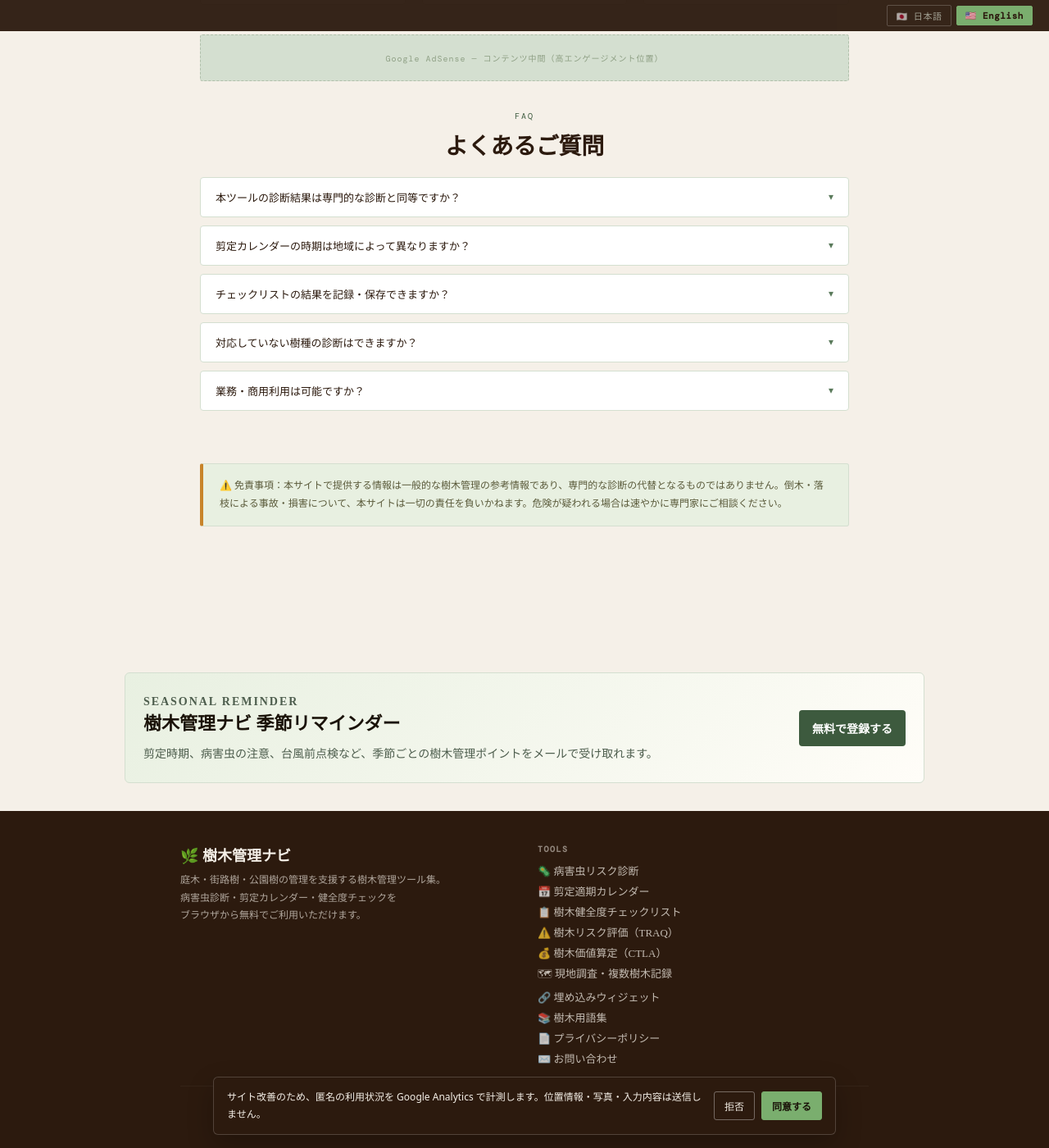
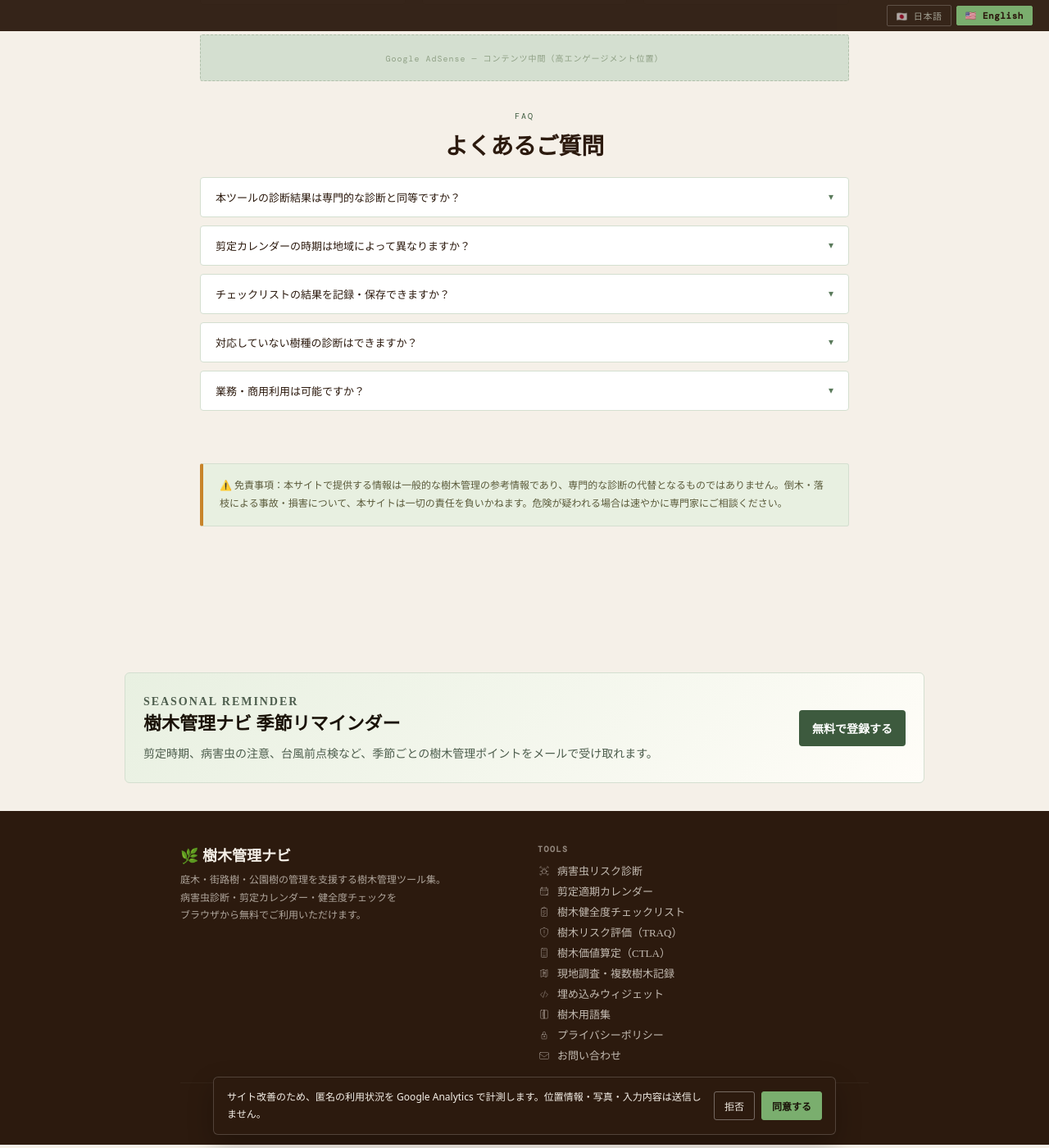
Before and after one commit to raitopapa/raitopapa.github.io, a Jekyll site: the page index.html, which Jekyll copies as it is, in a window 1280 px wide and 1400 px high, scrolled down 2748 px. Shown: the whole window at 82% size. Built offline with Jekyll 4.4.1, drawn with Linux system fonts in a browser that asks for light colours.

Commit message:
style(footer): replace emoji icons with SVG line icons
Adds 4 new symbols (embed, glossary, privacy, contact) to the existing
sprite and replaces all 10 footer link emojis with consistent 16px
stroke icons matching the tool card style.

Co-Authored-By: Claude Sonnet 4.6 <noreply@anthropic.com>

```diff
--- a/index.html
+++ b/index.html
@@ -205,8 +205,9 @@ footer { background: var(--bark); color: var(--cream); padding: 40px 24px; }
 .footer-brand p { font-size: 12px; opacity: 0.65; line-height: 1.8; }
 .footer-links h4 { font-family: 'DM Mono', monospace; font-size: 10px; letter-spacing: 0.15em; text-transform: uppercase; opacity: 0.5; margin-bottom: 10px; }
 .footer-links ul { list-style: none; display: flex; flex-direction: column; gap: 6px; }
-.footer-links ul li a { font-size: 13px; color: var(--cream); opacity: 0.75; text-decoration: none; transition: opacity 0.15s; }
+.footer-links ul li a { font-size: 13px; color: var(--cream); opacity: 0.75; text-decoration: none; transition: opacity 0.15s; display: flex; align-items: center; gap: 8px; }
 .footer-links ul li a:hover { opacity: 1; }
+.footer-line-icon { width: 16px; height: 16px; flex-shrink: 0; stroke: currentColor; stroke-width: 1.8; fill: none; stroke-linecap: round; stroke-linejoin: round; }
 .footer-bottom { max-width: 840px; margin: 24px auto 0; padding-top: 20px; border-top: 1px solid rgba(255,255,255,0.1); font-family: 'DM Mono', monospace; font-size: 10px; opacity: 0.4; letter-spacing: 0.05em; text-align: center; }
 </style>
   <meta name="google-site-verification" content="eeKRftJm8C8a0wByAzx0n-H-2JWgW6OsC60jAUY8d_E" />
@@ -278,6 +279,29 @@ footer { background: var(--bark); color: var(--cream); padding: 40px 24px; }
     <path d="M40 18v32"></path>
     <path d="M36 29c0 5-4 9-4 9s-4-4-4-9a4 4 0 0 1 8 0z"></path>
     <path d="M32 29h.01"></path>
+  </symbol>
+  <symbol id="icon-embed" viewBox="0 0 64 64">
+    <path d="M24 26l-10 10 10 10"></path>
+    <path d="M40 26l10 10-10 10"></path>
+    <path d="M37 18l-10 32"></path>
+  </symbol>
+  <symbol id="icon-glossary" viewBox="0 0 64 64">
+    <path d="M18 12h14v40H18a4 4 0 0 1-4-4V16a4 4 0 0 1 4-4z"></path>
+    <path d="M32 12h14a4 4 0 0 1 4 4v32a4 4 0 0 1-4 4H32V12z"></path>
+    <path d="M32 12v40"></path>
+    <path d="M22 24h6"></path>
+    <path d="M22 32h6"></path>
+    <path d="M22 40h4"></path>
+  </symbol>
+  <symbol id="icon-privacy" viewBox="0 0 64 64">
+    <rect x="20" y="30" width="24" height="22" rx="3"></rect>
+    <path d="M26 30v-7a6 6 0 0 1 12 0v7"></path>
+    <path d="M32 40v4"></path>
+    <circle cx="32" cy="39" r="2"></circle>
+  </symbol>
+  <symbol id="icon-contact" viewBox="0 0 64 64">
+    <rect x="10" y="18" width="44" height="32" rx="4"></rect>
+    <path d="M10 24l22 16 22-16"></path>
   </symbol>
 </svg>
 
@@ -486,16 +510,16 @@ footer { background: var(--bark); color: var(--cream); padding: 40px 24px; }
     <div class="footer-links">
       <h4>Tools</h4>
       <ul>
-        <li><a href="diagnosis.html">🦠 病害虫リスク診断</a></li>
-        <li><a href="pruning.html">📅 剪定適期カレンダー</a></li>
-        <li><a href="checklist.html">📋 樹木健全度チェックリスト</a></li>
-        <li><a href="traq.html">⚠️ 樹木リスク評価（TRAQ）</a></li>
-        <li><a href="ctla.html">💰 樹木価値算定（CTLA）</a></li>
-        <li><a href="survey.html">🗺 現地調査・複数樹木記録</a></li>
-        <li><a href="embed.html">🔗 埋め込みウィジェット</a></li>
-        <li><a href="glossary/">📚 樹木用語集</a></li>
-        <li><a href="privacy.html">📄 プライバシーポリシー</a></li>
-        <li><a href="contact.html">✉️ お問い合わせ</a></li>
+        <li><a href="diagnosis.html"><svg class="footer-line-icon" aria-hidden="true"><use href="#icon-pest-scan"></use></svg>病害虫リスク診断</a></li>
+        <li><a href="pruning.html"><svg class="footer-line-icon" aria-hidden="true"><use href="#icon-pruning-calendar"></use></svg>剪定適期カレンダー</a></li>
+        <li><a href="checklist.html"><svg class="footer-line-icon" aria-hidden="true"><use href="#icon-health-check"></use></svg>樹木健全度チェックリスト</a></li>
+        <li><a href="traq.html"><svg class="footer-line-icon" aria-hidden="true"><use href="#icon-risk-shield"></use></svg>樹木リスク評価（TRAQ）</a></li>
+        <li><a href="ctla.html"><svg class="footer-line-icon" aria-hidden="true"><use href="#icon-appraisal-calculator"></use></svg>樹木価値算定（CTLA）</a></li>
+        <li><a href="survey.html"><svg class="footer-line-icon" aria-hidden="true"><use href="#icon-field-map"></use></svg>現地調査・複数樹木記録</a></li>
+        <li><a href="embed.html"><svg class="footer-line-icon" aria-hidden="true"><use href="#icon-embed"></use></svg>埋め込みウィジェット</a></li>
+        <li><a href="glossary/"><svg class="footer-line-icon" aria-hidden="true"><use href="#icon-glossary"></use></svg>樹木用語集</a></li>
+        <li><a href="privacy.html"><svg class="footer-line-icon" aria-hidden="true"><use href="#icon-privacy"></use></svg>プライバシーポリシー</a></li>
+        <li><a href="contact.html"><svg class="footer-line-icon" aria-hidden="true"><use href="#icon-contact"></use></svg>お問い合わせ</a></li>
       </ul>
     </div>
   </div>
```
